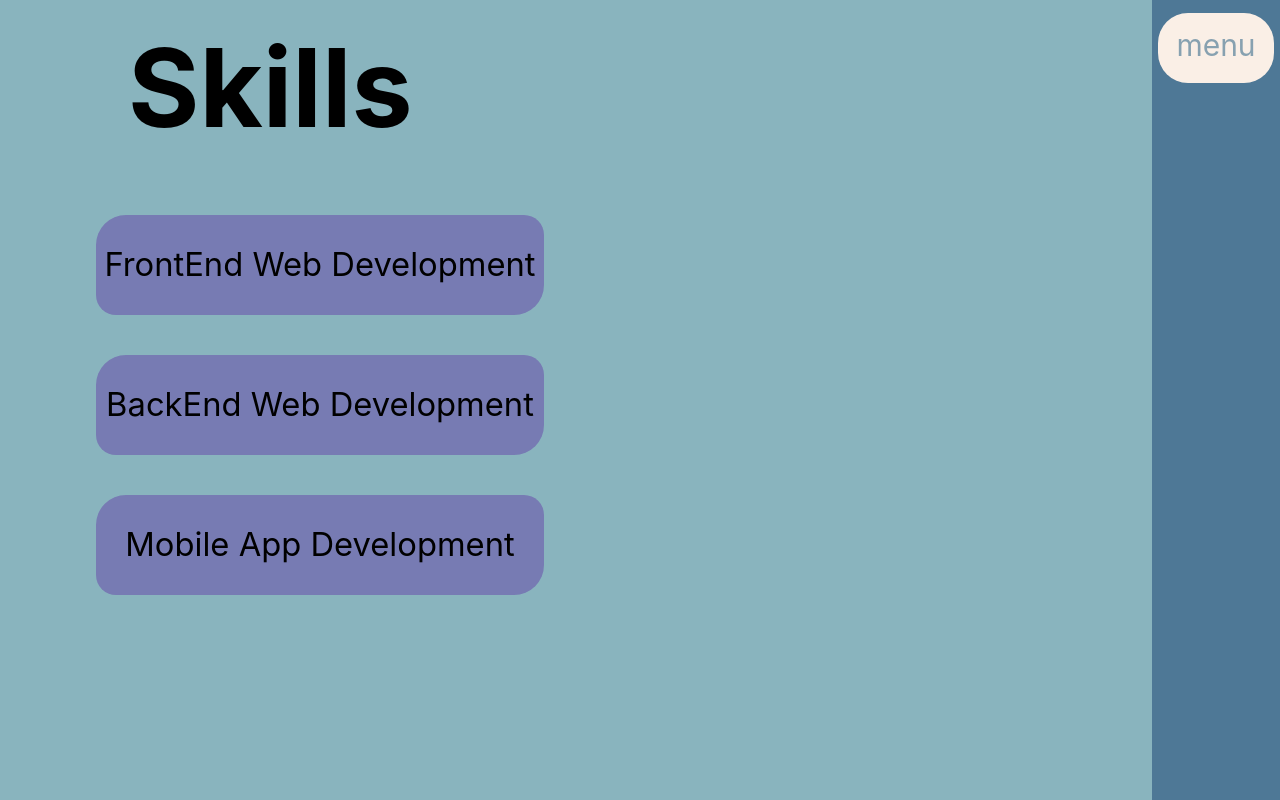
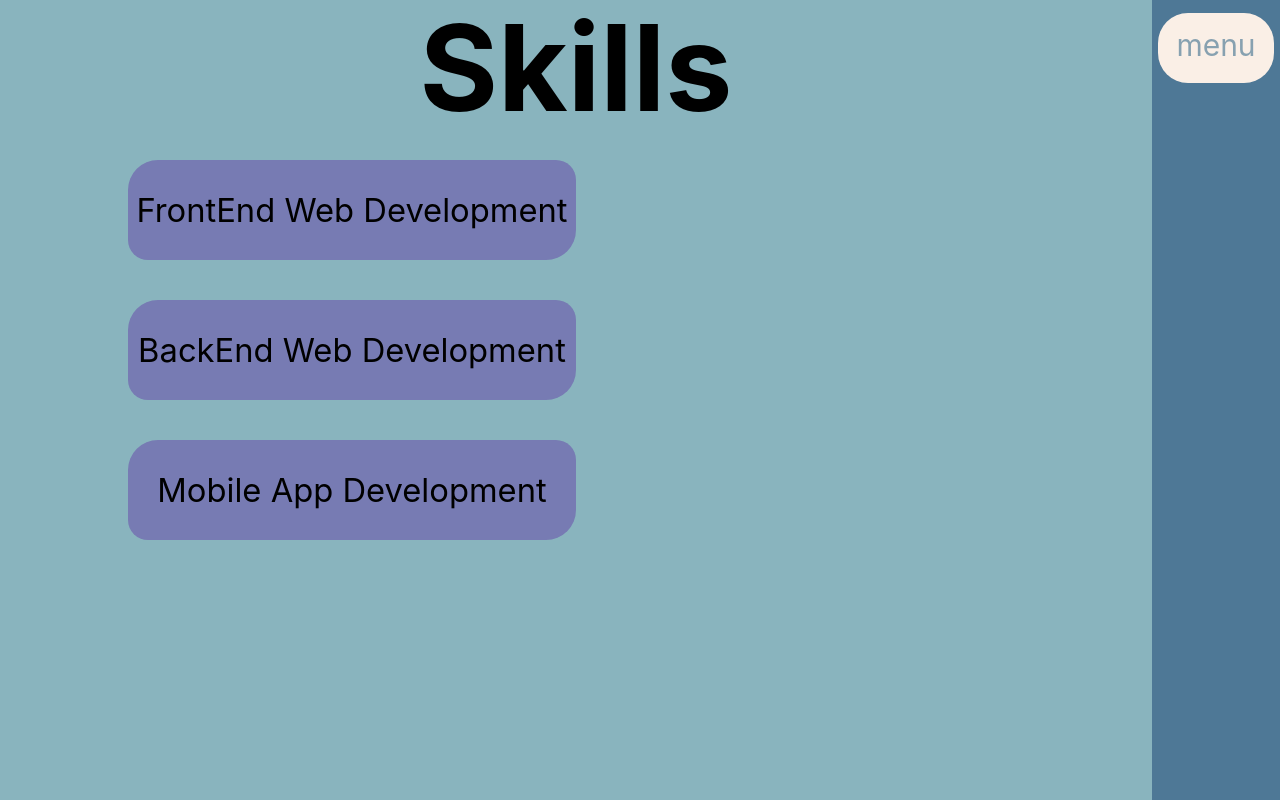
Before and after one commit to DroidStudioAS/Portfolio, a Vue app: page /skills in a window 1280 px wide. Shown: the top 800 px of the page. Built offline with nearby package versions, Linux system fonts and the light colour scheme.

Commit message:
fixed skills list centering issues

```diff
--- a/src/views/SkillsView.vue
+++ b/src/views/SkillsView.vue
@@ -1,18 +1,18 @@
 <template>
     <div class="main_container">
+        <h1 class="skills_header">Skills</h1>
         <div class="skills_container">
-            <h1 class="skills_header">Skills</h1>
             <div class="skills_buttons">
             <div @click="refreshList(1)" class="skills_button">FrontEnd Web Development</div>
             <div @click="refreshList(2)" class="skills_button">BackEnd Web Development</div>
             <div @click="refreshList(3)" class="skills_button">Mobile App Development</div>
-        </div>
         </div>
         <div class="skills_list_container">
             <div v-for="(skill, index) in skills" :key="index"
             class="skill">
             {{ skill }}
             </div>
+        </div>
         </div>
     </div>
 
@@ -81,23 +81,43 @@ function refreshList(int){
     justify-content: center;
     align-items: center;
 }
+.skills_header{
+    font-size: 15vh;
+    height: 15vh;
+    width: 90vw;
+    font-weight: 700;
+    margin-bottom: 5vh;
+    position: absolute;
+    top: 1vh;
+
+    display: flex;
+    flex-flow: row nowrap;
+    justify-content: center;
+    align-items: center;
+}
 .skills_container{
     position: absolute;
-    top: 0vh;
+    top: 20vh;
     left:10vw;
-    width: 30vw;
+    width: 90vw;
+    display: flex;
+    flex-flow: row nowrap;
+
+    justify-content: start;
+    align-items: start;
+
 }
 .skills_list_container{
     display: flex;
     flex-flow: column wrap;
 
-    height: 80vh;
-    width: 30vw;
+
+
+    width: 20vw;
 
     position: absolute;
-    top: 25vh;
-    left: 55vw;
-    bottom: 0vh;
+
+    left: 40vw;
 
 
 }
@@ -129,11 +149,7 @@ function refreshList(int){
     gap: 5vh;
     font-size: 3cap;
 }
-.skills_header{
-    font-size: 10cap;
-    font-weight: 700;
-    margin-bottom: 5vh;
-}
+
 .skills_button{
     background: #777BB3;
     width: 35vw;
@@ -178,15 +194,14 @@ else 10vw */
  .icon{
     width:min-content ;
  }
+
  .skills_header{
     font-size: 6cap;
  }
  .skills_button{
     font-size: 0.8cap;
  }
- .skills_list_container{
-    top: 20vh;
- }
+
  .skill{
     font-size:1.5cap ;
  }
@@ -210,9 +225,7 @@ else 10vw */
     font-size: 1.1cap;
  }
 
- .skills_list_container{
-    top: 20vh;
- }
+
 }
 
 
```
